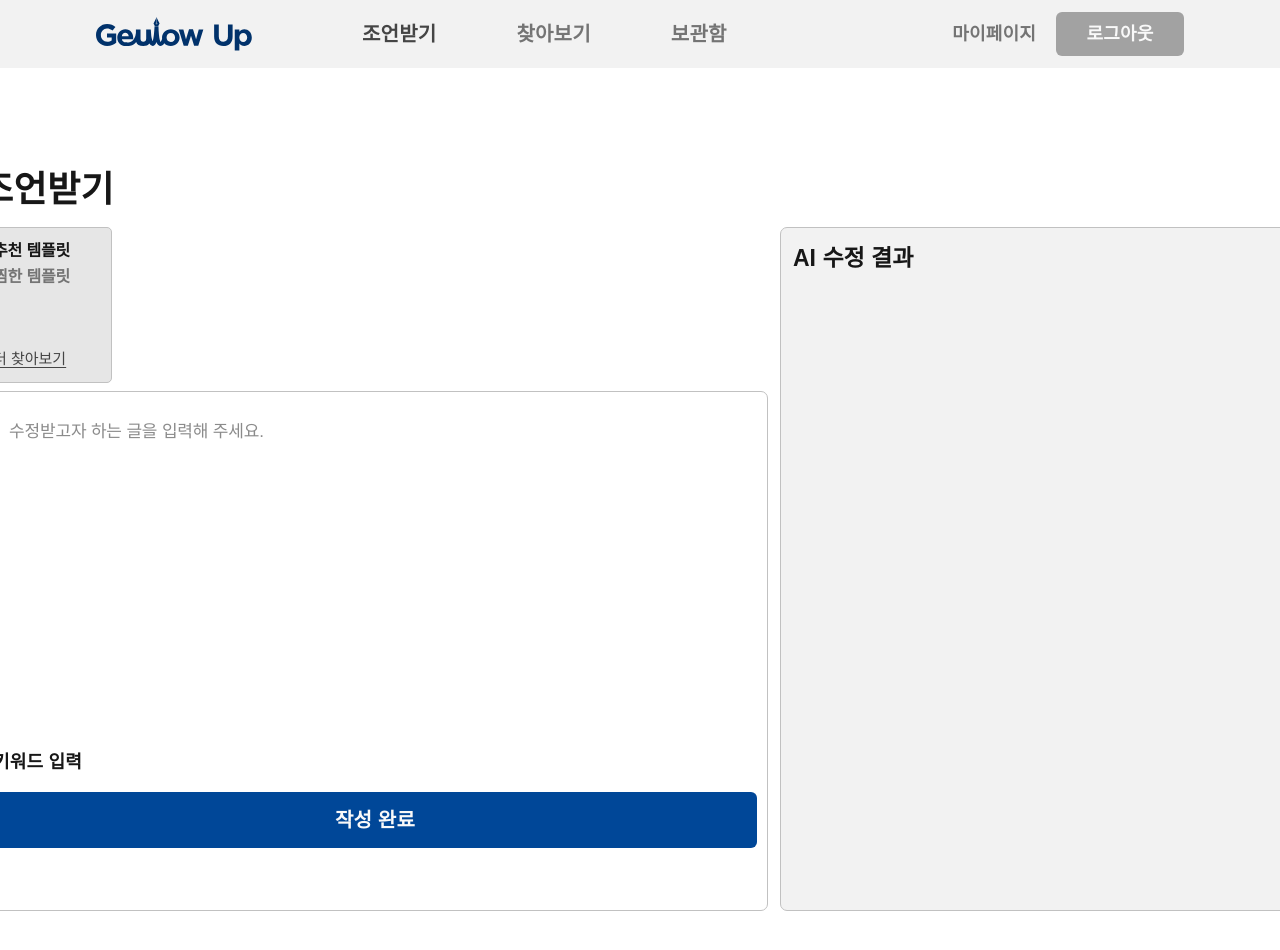
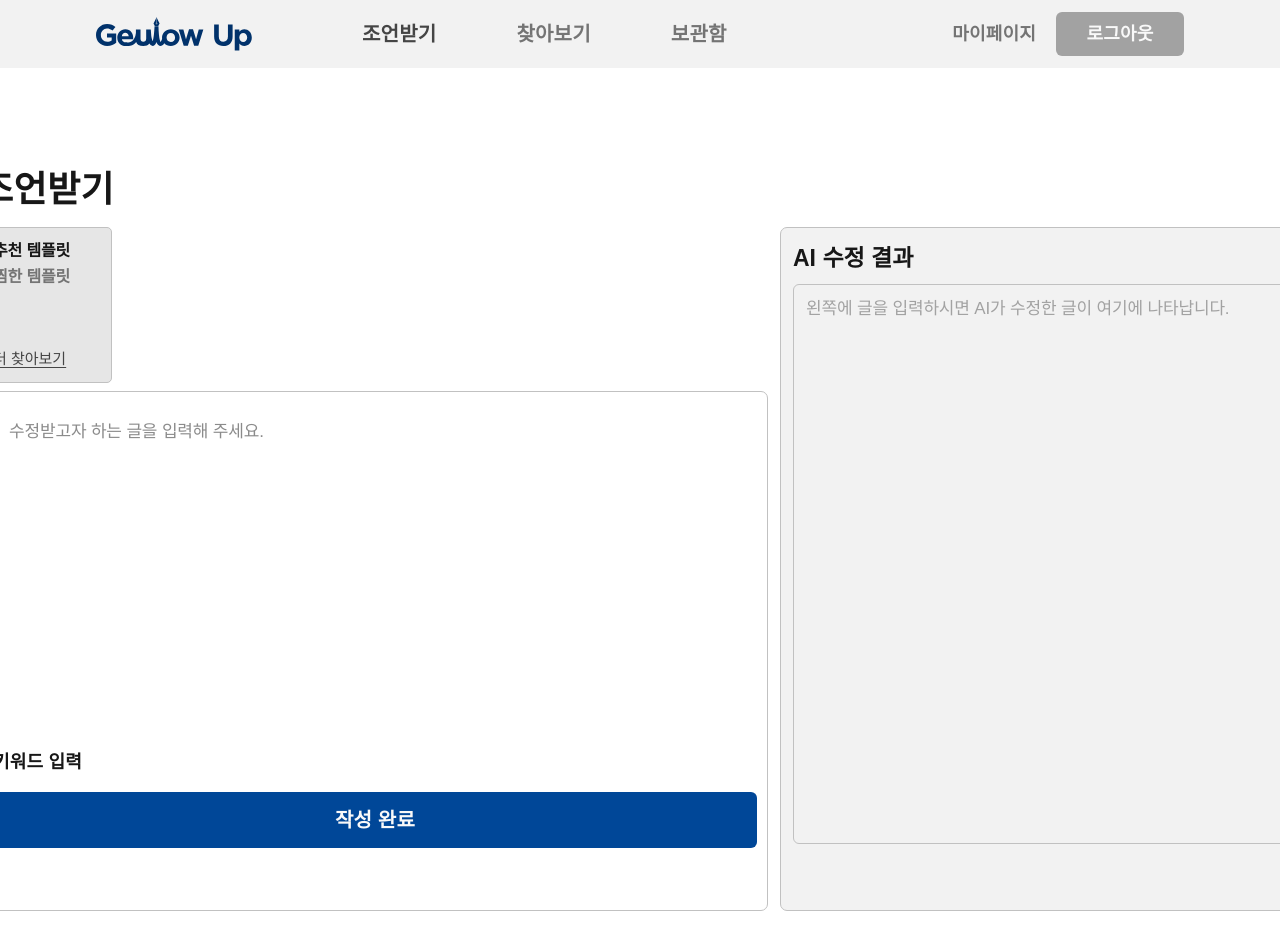
Before and after one commit to 2025-1-alpha/fe_geulowup, a Next.js app: page /advice in a window 1280 px wide. Shown: the top 950 px of the page. Built offline with nearby package versions, Linux system fonts and the light colour scheme; a web font is replaced by a local one.

Commit message:
feat: 수정 결과 퍼블리싱

```diff
--- a/src/app/(layout)/advice/_components/AdviceResultBox/index.tsx
+++ b/src/app/(layout)/advice/_components/AdviceResultBox/index.tsx
@@ -9,8 +9,16 @@ export default function AdviceResult({ content }: AdviceResultProps) {
     <section className="border-layout-grey3 bg-layout-grey1 flex h-[684px] w-[520px] flex-col rounded-[7px] border px-3 py-4">
       <p className="title-sm text-layout-grey7">AI 수정 결과</p>
       <Spacing size={12} />
-      <div className="body-md text-layout-grey7 whitespace-pre-wrap">{content}</div>
-      {/* TODO : svg 버튼들 추가하기 */}
+      <div className="border-layout-grey3 relative flex h-[560px] w-full flex-col overflow-y-auto rounded-[6px] border p-3">
+        {content ? (
+          <p className="body-md text-layout-grey7 whitespace-pre-wrap">{content}</p>
+        ) : (
+          <p className="body-md text-layout-grey4 whitespace-pre-wrap">
+            왼쪽에 글을 입력하시면 AI가 수정한 글이 여기에 나타납니다.
+          </p>
+        )}
+      </div>
+      <div className="flex w-full items-end justify-end">{/* TODO : 아이콘 추가하기 */}</div>
     </section>
   );
 }
```
